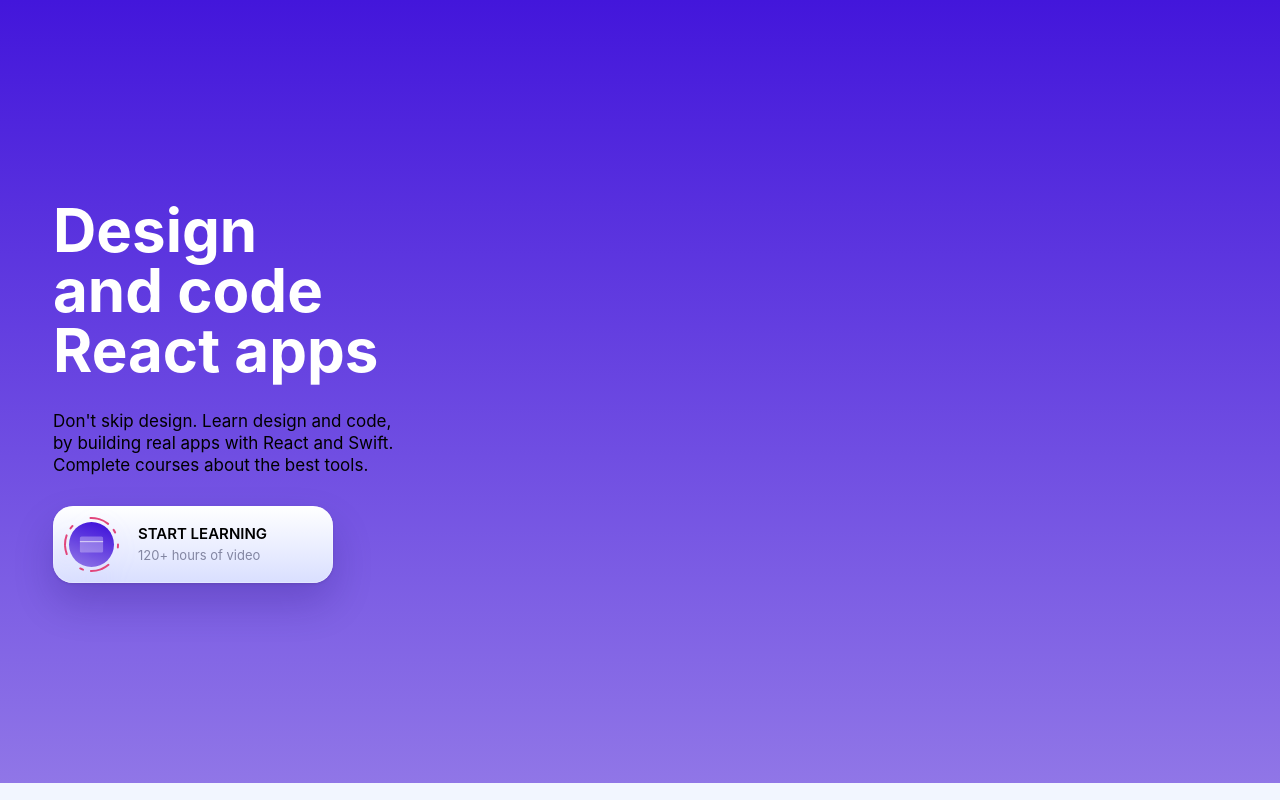
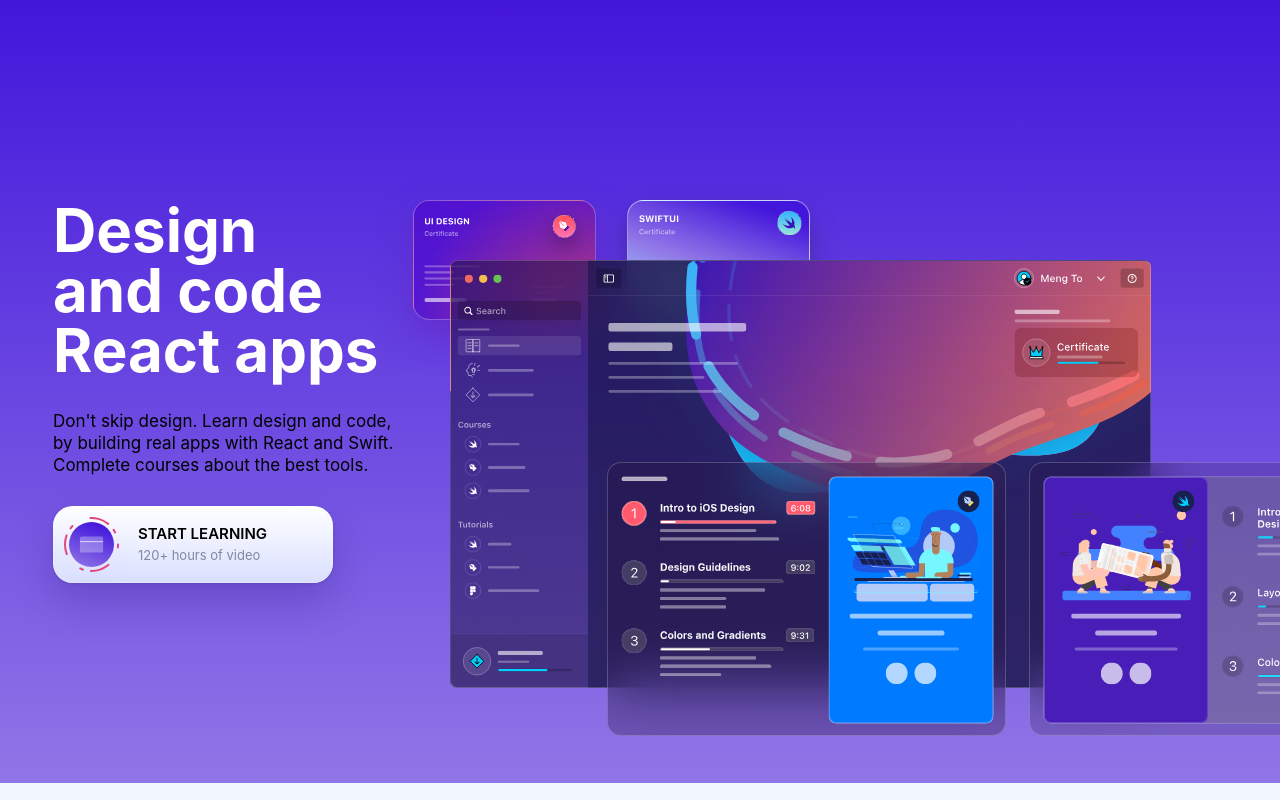
Before and after one commit to siddvader333/react-ui-course, a Gatsby site: page / in a window 1280 px wide. Built offline with nearby package versions, Linux system fonts and the light colour scheme; Gatsby itself is replaced by a stand-in of ours.

Commit message:
Lecture 9: Backdrop-filter Blur

```diff
--- /dev/null
+++ b/src/components/animations/MockupAnimation.js
@@ -0,0 +1,113 @@
+import React from "react"
+import styled from "styled-components"
+
+const MockupAnimation = () => {
+  return (
+    <Wrapper>
+      <div className="mockup1"></div>
+      <div className="mockup2"></div>
+      <div className="mockup3"></div>
+      <div className="mockup4"></div>
+      <div className="mockup5"></div>
+    </Wrapper>
+  )
+}
+
+export default MockupAnimation
+
+const Wrapper = styled.div`
+  position: relative;
+
+  .mockup1 {
+    position: absolute;
+    width: 183px;
+    height: 120px;
+    left: 0;
+    top: 0px;
+
+    background: url("/images/animations/mockup1.svg"),
+      radial-gradient(
+        218.51% 281.09% at 100% 100%,
+        rgba(253, 63, 51, 0.6) 0%,
+        rgba(76, 0, 200, 0.6) 45.83%,
+        rgba(76, 0, 200, 0.6) 100%
+      );
+    border: 0.273134px solid rgba(255, 255, 255, 0.3);
+    box-sizing: border-box;
+    box-shadow: 0px 16.3881px 32.7761px rgba(99, 30, 187, 0.5);
+    backdrop-filter: blur(21.8507px);
+    /* Note: backdrop-filter has minimal browser support */
+
+    border-radius: 16px;
+  }
+
+  .mockup2 {
+    position: absolute;
+    width: 183px;
+    height: 120px;
+    left: 214px;
+    top: 0px;
+
+    background: url("/images/animations/mockup2.svg"),
+      linear-gradient(
+        198.85deg,
+        #4316db 12.72%,
+        #9076e7 54.49%,
+        #a2eeff 100.01%
+      );
+    border: 0.27304px solid rgba(255, 255, 255, 0.5);
+    box-shadow: 0px 8.19119px 16.3824px rgba(0, 0, 0, 0.1),
+      0px 16.3824px 32.7648px rgba(0, 0, 0, 0.15);
+    backdrop-filter: blur(21.8432px);
+    /* Note: backdrop-filter has minimal browser support */
+
+    border-radius: 16.3824px;
+  }
+
+  .mockup3 {
+    position: absolute;
+    width: 701px;
+    height: 428px;
+    left: 37px;
+    top: 60px;
+
+    background: url("/images/animations/mockup3.svg"), rgba(23, 12, 61, 0.5);
+    border: 0.342305px solid rgba(255, 255, 255, 0.2);
+    backdrop-filter: blur(27.3844px);
+    /* Note: backdrop-filter has minimal browser support */
+
+    border-radius: 6.8461px;
+  }
+
+  .mockup4 {
+    position: absolute;
+    width: 399px;
+    height: 274px;
+    left: 194px;
+    top: 262px;
+
+    background: url("/images/animations/mockup4.svg"), rgba(39, 20, 62, 0.3);
+    border: 0.5px solid rgba(255, 255, 255, 0.2);
+    box-sizing: border-box;
+    backdrop-filter: blur(27.3844px);
+    /* Note: backdrop-filter has minimal browser support */
+
+    border-radius: 14px;
+  }
+
+  .mockup5 {
+    position: absolute;
+    width: 412px;
+    height: 274px;
+    left: 616px;
+    top: 262px;
+
+    background: url("/images/animations/mockup5.svg"), rgba(39, 20, 62, 0.2);
+    border: 0.5px solid rgba(255, 255, 255, 0.2);
+    box-sizing: border-box;
+    backdrop-filter: blur(27.3844px);
+    /* Note: backdrop-filter has minimal browser support */
+
+    border-radius: 14px;
+  }
+`
--- a/src/components/sections/HeroSection.js
+++ b/src/components/sections/HeroSection.js
@@ -3,6 +3,7 @@
 import { H1, MediumText } from "../styles/TextStyles"
 import { themes } from "../styles/ColorStyles"
 import PurchaseButton from "../buttons/PurchaseButton"
+import MockupAnimation from "../animations/MockupAnimation"
 const HeroSection = () => {
   return (
     <Wrapper>
@@ -22,6 +23,7 @@
             subtitle="120+ hours of video"
           />
         </TextWrapper>
+        <MockupAnimation />
       </ContentWrapper>
     </Wrapper>
   )
@@ -30,12 +32,15 @@
 
 const Wrapper = styled.div`
   background: linear-gradient(180deg, #4316db 0%, #9076e7 100%);
+  overflow: hidden;
 `
 
 const ContentWrapper = styled.div`
   max-width: 1234px;
   margin: 0 auto;
   padding: 200px 30px;
+  display: grid;
+  grid-template-columns: 360px auto;
 `
 
 const TextWrapper = styled.div`
```
